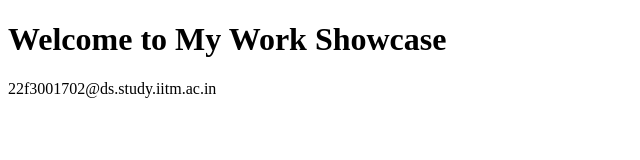
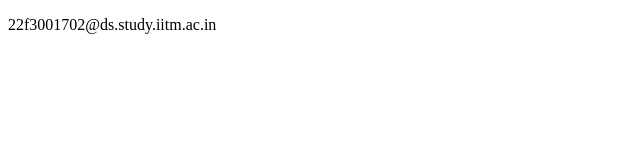
Before and after one commit to saimohith1/my-work, a plain HTML site: page index.html in a window 1280 px wide. Shown: the whole page, without its empty margins (0-640 px from the left). Drawn offline with Linux system fonts and the light colour scheme.

Commit message:
Update index.html

```diff
--- a/index.html
+++ b/index.html
@@ -6,7 +6,6 @@
     <title>My Work Showcase</title>
 </head>
 <body>
-    <h1>Welcome to My Work Showcase</h1>
     <p>22f3001702@ds.study.iitm.ac.in</p>
 </body>
 </html>
```
